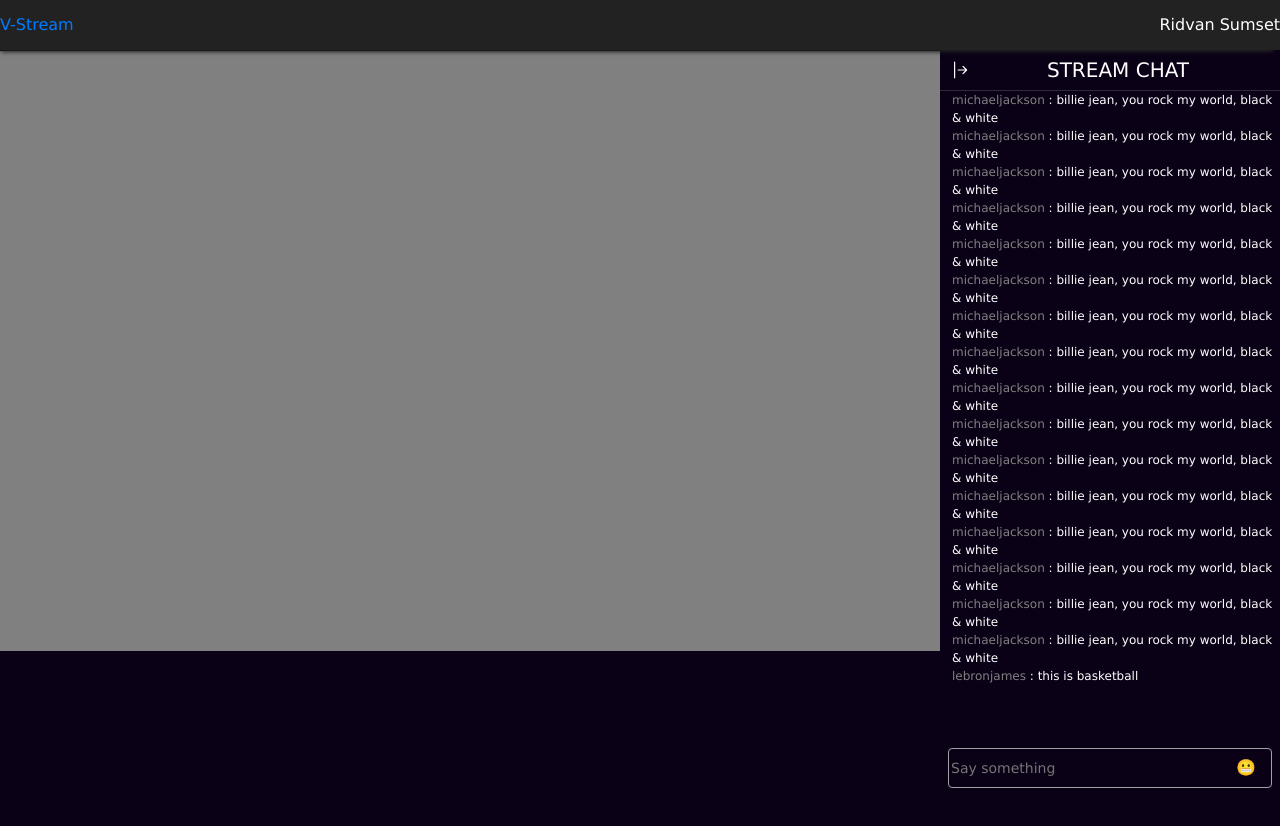
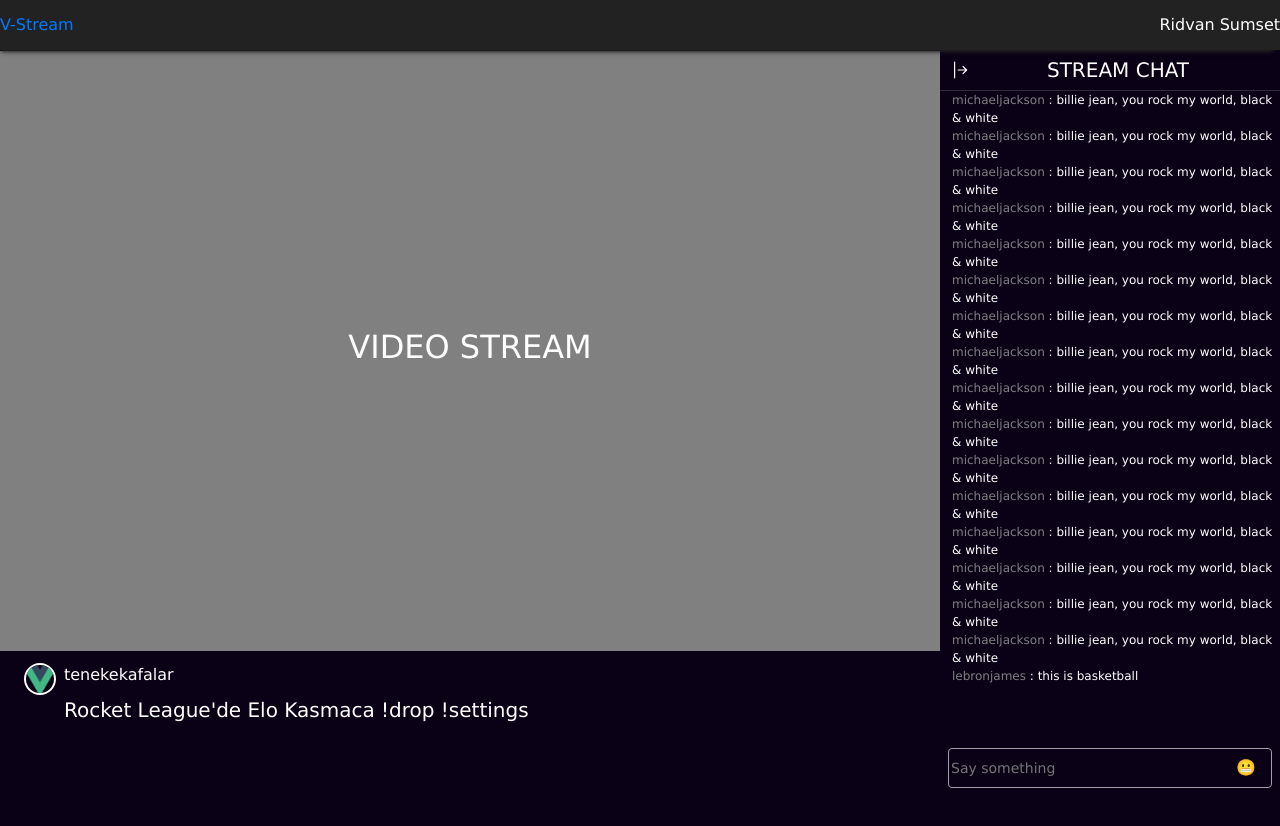
Before and after one commit to ridvansumset/v-stream, a Vue app: page /game/1 in a window 1280 px wide. Shown: the top 826 px of the page. Built offline with nearby package versions, Linux system fonts and the light colour scheme.

Commit message:
add dummy stream info

```diff
--- a/src/views/GameView.vue
+++ b/src/views/GameView.vue
@@ -4,7 +4,29 @@
       <div
         class="video-stream"
         :class="chatVisible ? '' : 'video-stream-full-width'"
-      />
+      >
+        <h2>VIDEO STREAM</h2>
+      </div>
+
+      <div class="data-container">
+        <div class="stream-info">
+          <div class="streamer-pp-container">
+            <img src="@/assets/logo.png" alt="streamer profile photo" width="40" height="40" />
+          </div>
+
+          <div class="stream-detail-info">
+            <p class="streamer-name">
+              tenekekafalar
+            </p>
+
+            <p class="stream-title">
+              Rocket League'de Elo Kasmaca !drop !settings
+            </p>
+          </div>
+        </div>
+
+        <div class="donation-container"></div>
+      </div>
     </main>
 
     <game-chat
@@ -42,6 +64,8 @@ export default {
   width: calc(100% - $chatWidth);
   height: 600px;
   background-color: gray;
+  display: grid;
+  place-items: center;
   @media all and (max-width: $breakpointSM) {
     width: 70%; // 100% - 30% (chat width is 30% for mobile)
   }
@@ -49,4 +73,31 @@ export default {
 .video-stream-full-width {
   width: 100% !important;
 }
+.data-container {
+  display: flex;
+  justify-content: space-between;
+  color: $colWhite;
+  padding: 12px 24px;
+}
+.stream-info {
+  display: flex;
+}
+.streamer-pp-container {
+  width: 32px;
+  height: 32px;
+  border: solid 2px $colWhite;
+  border-radius: 25px;
+  display: grid;
+  justify-content: center;
+  align-content: center;
+  overflow: hidden;
+  margin-right: 8px;
+}
+.streamer-name {
+  margin-bottom: 8px;
+  cursor: pointer;
+}
+.stream-title {
+  font-size: 20px;
+}
 </style>
```
